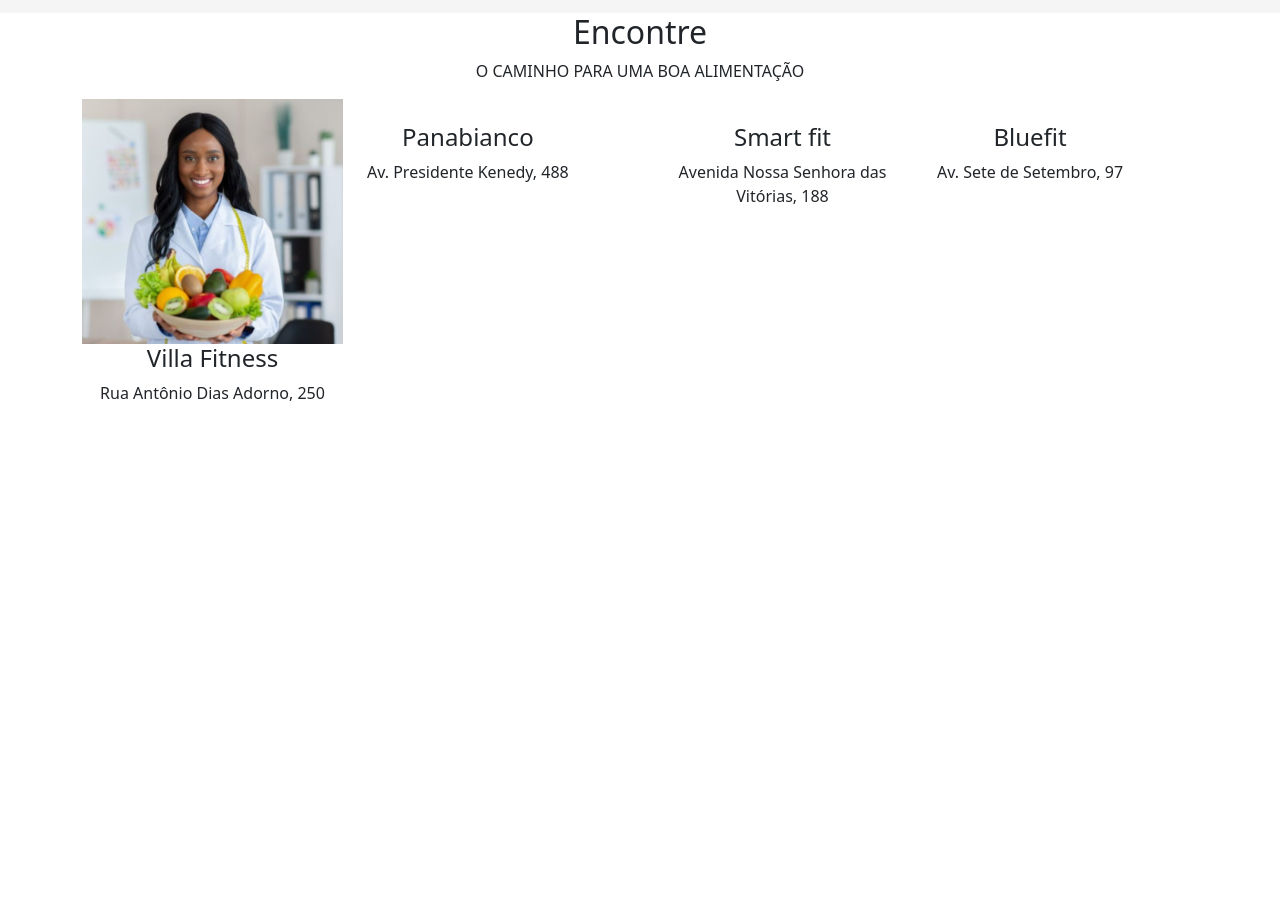
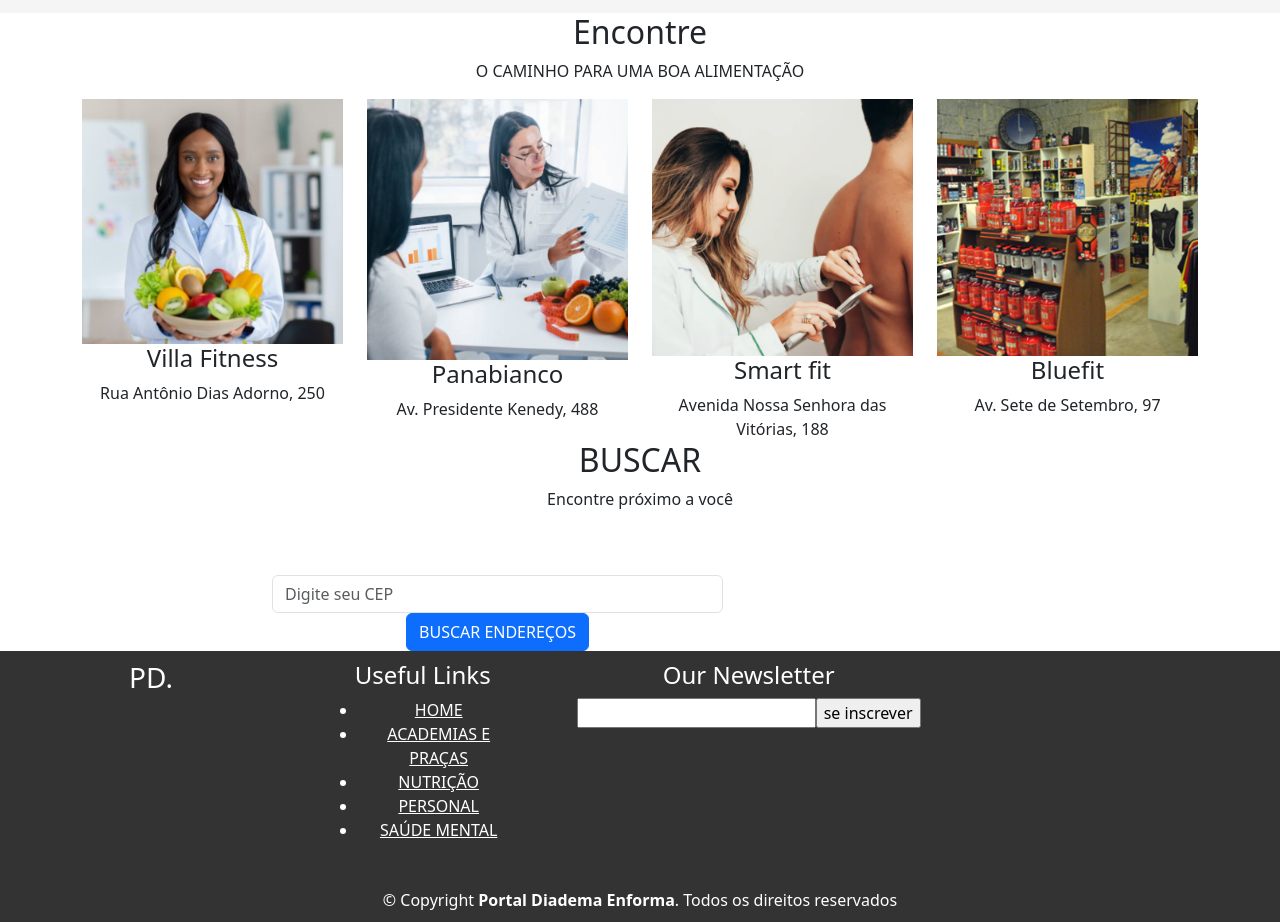
Before and after one commit to Lucas7842/Bem-Estar-Front, a React (Create React App) app: page / in a window 1280 px wide. Shown: the part 189-1111 px from the top of the page. Before the commit the page ends 800 px from the top, so only its background shows below. Built offline with nearby package versions, Linux system fonts and the light colour scheme.

Commit message:
adicionei as imagens na página nutrição e coloquei a busca por cep

```diff
--- a/package.json
+++ b/package.json
@@ -9,6 +9,7 @@
     "axios": "^0.24.0",
     "bootstrap": "^5.3.3",
     "react": "^18.2.0",
+    "react-bootstrap": "^2.9.0-beta.1",
     "react-dom": "^18.2.0",
     "react-icons": "^5.2.0",
     "react-router-dom": "^6.23.0",
--- a/src/App.js
+++ b/src/App.js
@@ -1,19 +1,21 @@
 
 import './App.css';
-import { Team } from './Componentes/Telas/Academias/academia';
+//import { Team } from './Componentes/Telas/Academias/academia';
 //import ConsultaUsuario from './Componentes/ConsultaUsuario';
 //import  { HeaderComponent, Footer, HeroSection, AboutSection, ServicesSection, FeaturesSection } from './Componentes/Telas/Academias';
 //import { HeaderComponent, Breadcrumbs, Team, SearchSection } from './Componentes/Telas/Academias/academia';
-import {Header,NavBar,NavItem, Breadcrumbs,Teams} from "./Componentes/Telas/Academias/nutricao";
+import {Header,NavBar,NavItem, Breadcrumbs,Teams, ContactForm,Footer} from "./Componentes/Telas/Academias/nutricao";
 
 function App() {
   return (
     <div className="App">
-     <Header/>
-     <NavBar/>
-     <NavItem/>
-   <Breadcrumbs/>
-   <Teams/>
+    <Header/>
+    <NavBar/>
+    <NavItem/>
+    <Breadcrumbs/>
+    <Teams/>
+    <ContactForm/>
+    <Footer/>
     </div>
   );
 }
--- a/src/Componentes/Telas/Academias/index.js
+++ b/src/Componentes/Telas/Academias/index.js
@@ -3,7 +3,7 @@
 import"../Academias/styles.css";
 import Corrida from "../../img/corrida.jpg";
 import { FaBiking } from "react-icons/fa";
-
+import { Link } from 'react-router-dom';
 
 // Componente do cabeçalho
 function HeaderComponent() {
--- a/src/Componentes/Telas/Academias/nutricao.js
+++ b/src/Componentes/Telas/Academias/nutricao.js
@@ -1,7 +1,11 @@
 import React, { useState } from "react";
 import "bootstrap/dist/css/bootstrap.min.css";
 import"../Academias/styles.css";
+import { Container, Row, Col, Form, Button } from 'react-bootstrap';
 import Nutri from "../../img/team/nutrionista1.png";
+import Nutric from"../../img/team/nutricionista2.png";
+import Nutrica from "../../img/team/nutricionista3.png";
+import Nutricao from "../../img/team/nutricionista4.png";
 // Header da nutrição
 // Componente para cada item de navegação
 const NavItem = ({ link, text }) => (
@@ -90,7 +94,7 @@
           <div className="col-lg-3 col-md-6 d-flex align-items-stretch">
             <div className="member" data-aos="fade-up" data-aos-delay="200">
               <div className="member-img">
-                <img src="" className="img-fluid" alt="" />
+                <img src={Nutric} className="img-fluid" alt="" />
                 <div className="social">
                   <a href=""><i className="bi bi-twitter"></i></a>
                   <a href=""><i className="bi bi-facebook"></i></a>
@@ -108,7 +112,7 @@
           <div className="col-lg-3 col-md-6 d-flex align-items-stretch">
             <div className="member" data-aos="fade-up" data-aos-delay="300">
               <div className="member-img">
-                <img src="" className="img-fluid" alt="" />
+                <img src={Nutrica} className="img-fluid" alt="" />
                 <div className="social">
                   <a href=""><i className="bi bi-twitter"></i></a>
                   <a href=""><i className="bi bi-facebook"></i></a>
@@ -126,7 +130,7 @@
           <div className="col-lg-3 col-md-6 d-flex align-items-stretch">
             <div className="member" data-aos="fade-up" data-aos-delay="400">
               <div className="member-img">
-                <img src="" className="img-fluid" alt="" />
+                <img src={Nutricao} className="img-fluid" alt="" />
                 <div className="social">
                   <a href=""><i className="bi bi-twitter"></i></a>
                   <a href=""><i className="bi bi-facebook"></i></a>
@@ -147,5 +151,103 @@
     </section>
   );
 }
+// ContactForm
+const ContactForm = () => {
+  const [cep, setCep] = useState('');
 
-export {Header, NavBar, NavItem, Breadcrumbs,Teams};
+  const handleSubmit = (e) => {
+    e.preventDefault();
+    // Aqui você pode fazer o que quiser com o CEP, como enviar para o backend ou realizar uma busca de endereços.
+    console.log('CEP enviado:', cep);
+  };
+
+  return (
+    <section id="contact" className="contact">
+      <Container data-aos="fade-up">
+        <div className="section-title">
+          <h2>BUSCAR</h2>
+          <p>Encontre próximo a você</p>
+        </div>
+        <Row className="mt-5">
+          <Col lg={2}>
+            <div className="info"></div>
+          </Col>
+          <Col lg={5} className="mt-5 mt-lg-0">
+            <Form onSubmit={handleSubmit}>
+              <Row>
+                <Col md={4} className="form-group">
+                  {/* <Form.Control type="text" placeholder="Your Name" required /> */}
+                </Col>
+                <Col md={4} className="form-group mt-3 mt-md-0">
+                  {/* <Form.Control type="email" placeholder="Your Email" required /> */}
+                </Col>
+              </Row>
+              <Form.Group className="mt-3">
+                <Form.Control
+                  type="text"
+                  placeholder="Digite seu CEP"
+                  pattern="\d{5}-\d{3}"
+                  required
+                  value={cep}
+                  onChange={(e) => setCep(e.target.value)}
+                />
+              </Form.Group>
+              <div className="text-center">
+                <Button type="submit">BUSCAR ENDEREÇOS</Button>
+              </div>
+            </Form>
+          </Col>
+        </Row>
+      </Container>
+    </section>
+  );
+};
+
+// footer
+// Componente do rodapé
+function Footer() {
+  return (
+    <footer id="footer" className="fixed-footer">
+      <div className="row">
+        <div className="col-lg-3 col-md-6">
+          <div className="footer-info">
+            <h3>PD<span>.</span></h3>
+            <div className="social-links mt-3">
+              <a href="https://twitter.com" className="twitter"><i className="bx bxl-twitter"></i></a>
+              <a href="https://facebook.com" className="facebook"><i className="bx bxl-facebook"></i></a>
+              <a href="https://instagram.com" className="instagram"><i className="bx bxl-instagram"></i></a>
+              <a href="https://linkedin.com" className="linkedin"><i className="bx bxl-linkedin"></i></a>
+            </div>
+          </div>
+        </div>
+        <div className="col-lg-2 col-md-6 footer-links">
+          <h4>Useful Links</h4>
+          <ul>
+            <li><i className="bx bx-chevron-right"></i> <a href="index.html">HOME</a></li>
+            <li><i className="bx bx-chevron-right"></i> <a href="academia.html">ACADEMIAS E PRAÇAS</a></li>
+            {/* <li><i className="bx bx-chevron-right"></i> <a href="dicas.html">DICAS E BEM-ESTAR </a></li> */}
+            <li><i className="bx bx-chevron-right"></i> <a href="nutricao.html">NUTRIÇÃO</a></li>
+            <li><i className="bx bx-chevron-right"></i> <a href="personal.html">PERSONAL</a></li>
+            <li><i className="bx bx-chevron-right"></i> <a href="saudemental.html">SAÚDE MENTAL</a></li>
+          </ul>
+        </div>
+        <div className="col-lg-4 col-md-6 footer-newsletter">
+          <h4>Our Newsletter</h4>
+          {/* <p>Tamen quem nulla quae legam multos aute sint culpa legam noster magna</p> */}
+          <form action="" method="post">
+            <input type="email" name="email" /><input type="submit" value="se inscrever" />
+          </form>
+        </div>
+      </div>
+      <div className="container">
+        <div className="copyright">
+          &copy; Copyright <strong><span>Portal Diadema Enforma</span></strong>. Todos os direitos reservados
+        </div>
+      </div>
+    </footer>
+  );
+
+};
+
+
+export {Header, NavBar, NavItem, Breadcrumbs,Teams, ContactForm, Footer};
```
Also changed, not shown: 1 other file (tests, documents, lock files or other folders).
